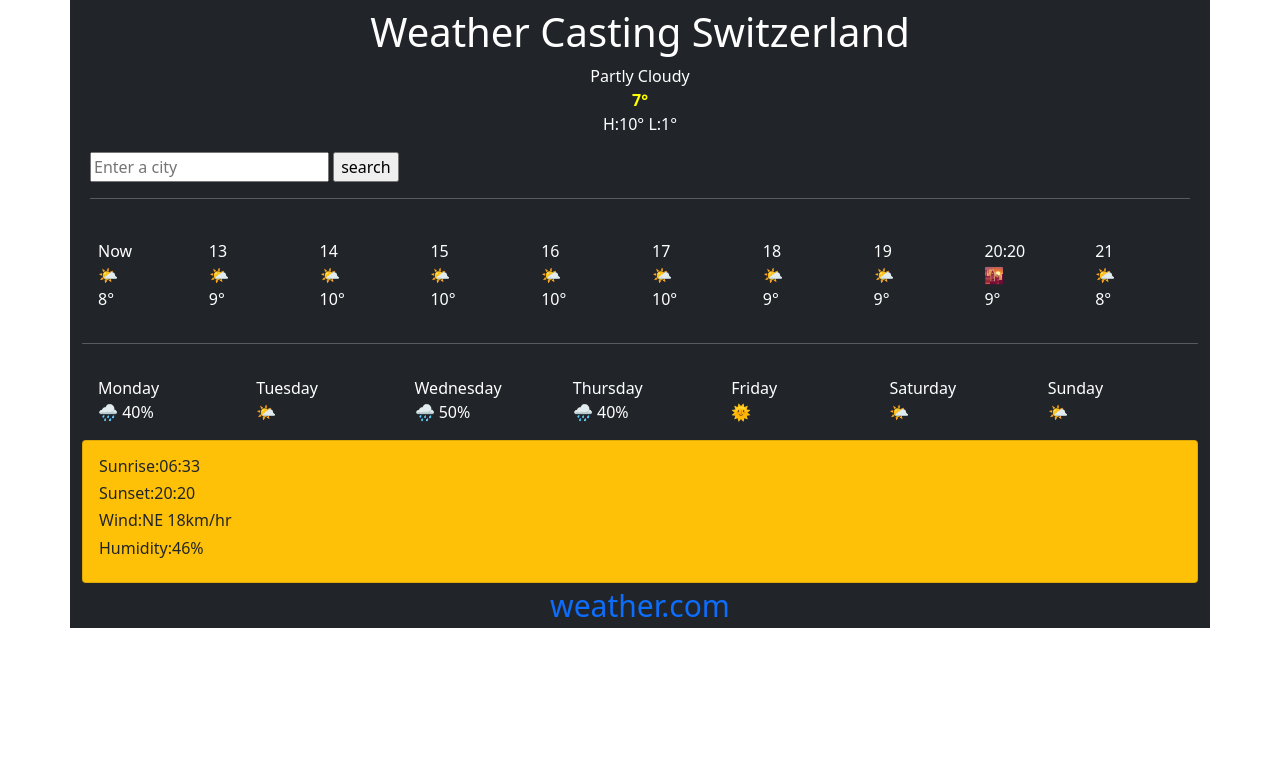
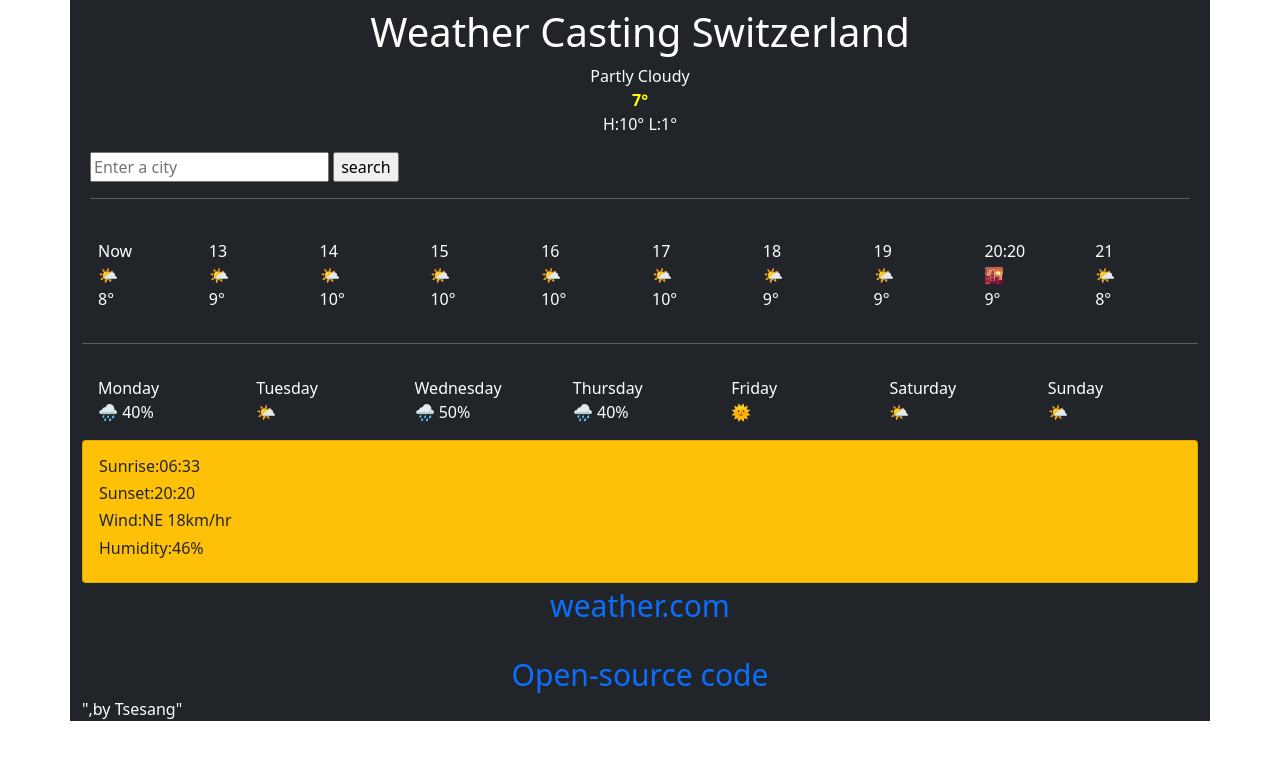
Before and after one commit to Tsesang2021/weather-sample, a plain HTML site: page index.html in a window 1280 px wide. Drawn offline with nearby package versions, Linux system fonts and the light colour scheme.

Commit message:
added class name for  second link

```diff
--- a/index.html
+++ b/index.html
@@ -57,6 +57,9 @@
     <a href="https://worldweather.wmo.int" target="_blank">
         weather.com
     </a>
+    <br/>
+    <a class="name" href="https://github.com/Tsesang2021/weather-sample" target="_blank">Open-source code</a>",by Tsesang"
+
     </div>
       <script src="src/index.js"></script>
   </body>
```
